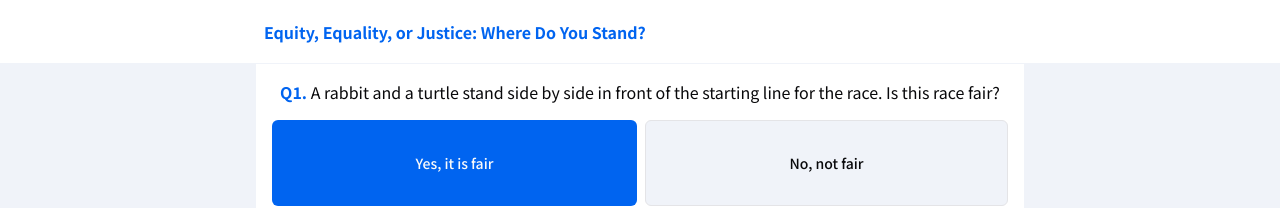
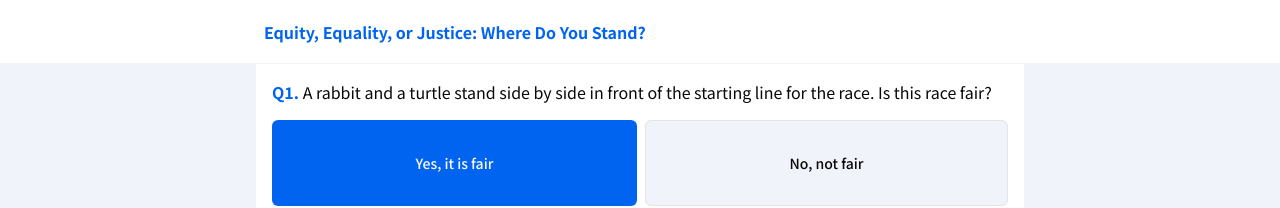
Before and after one commit to junah201/EEJ, a React (Vite) app: page /question in a window 1280 px wide. Shown: the top 208 px of the page. Built offline with nearby package versions, Linux system fonts and the light colour scheme.

Commit message:
Feat: Fix text layout to left align

```diff
--- a/src/pages/Main.tsx
+++ b/src/pages/Main.tsx
@@ -6,7 +6,7 @@ import { ROUTE_MAP } from "@/constants";
 const Main = () => {
   return (
     <>
-      <div className="flex flex-col gap-y-2">
+      <div className="flex flex-col gap-y-2 w-full">
         <p>
           Have you ever wondered, "What if the rabbit hadn't taken a break?" or
           "What if the rabbit and the turtle had raced in the sea?"
--- a/src/pages/Question.tsx
+++ b/src/pages/Question.tsx
@@ -30,10 +30,12 @@ const Question = () => {
   } else if (stage.type === "question") {
     return (
       <>
-        <h1>
-          <span className="text-primary font-bold">Q{stage.depth}. </span>
-          {stage.question}
-        </h1>
+        <div className="flex flex-col gap-y-2 w-full">
+          <h1>
+            <span className="text-primary font-bold">Q{stage.depth}. </span>
+            {stage.question}
+          </h1>
+        </div>
         <div className="relative max-w-md aspect-square bg-[#F0F3F9]">
           <img
             className="absolute inset-0 w-full h-full object-cover"
```
